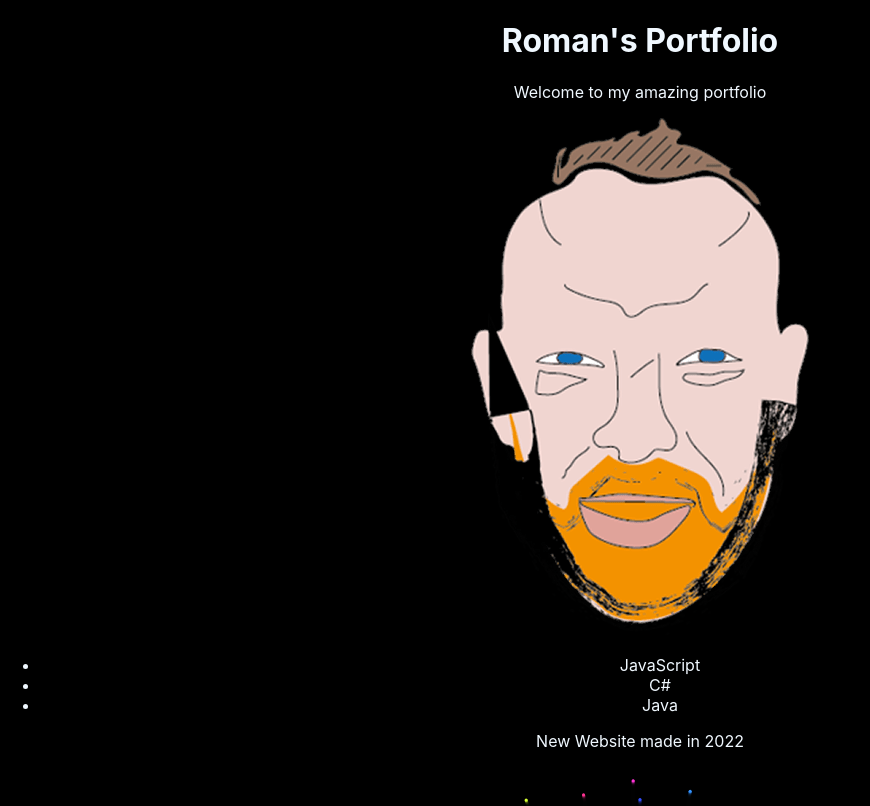
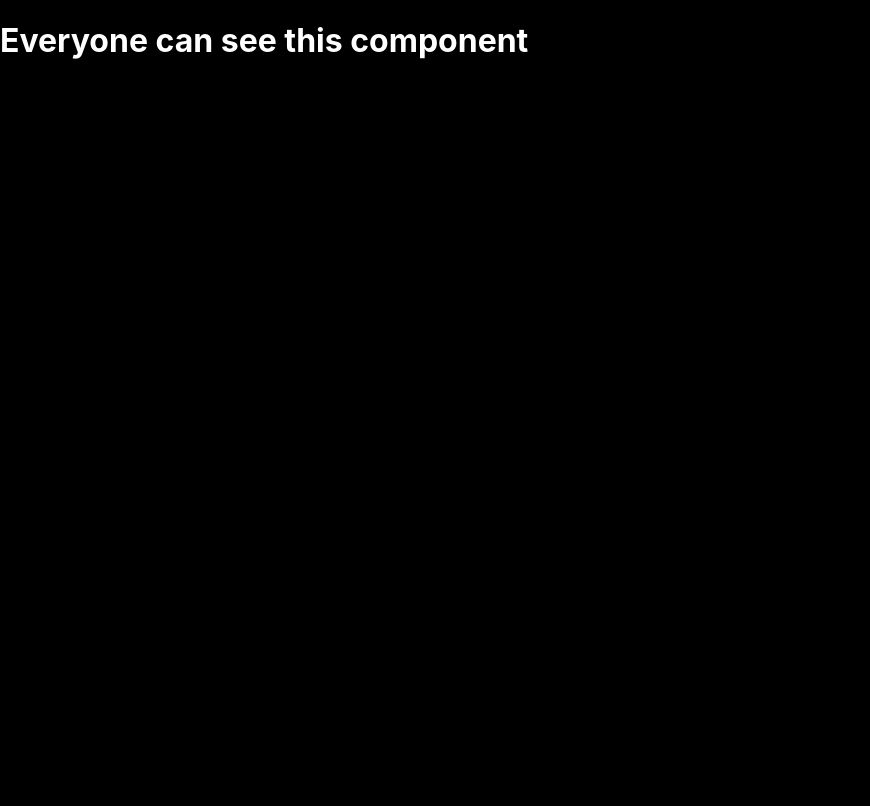
Before and after one commit to RomanLearnsHowToCode/LinkedIn_ReactJs_EssentialTraining, a React (Create React App) app in the folder my-app/: page / in a window 1280 px wide. Shown: the top 806 px of the page, without its empty margins (0-870 px from the left). Built offline with nearby package versions, Linux system fonts and the light colour scheme.

Commit message:
Chapter 04 conditionally based rendering

```diff
--- a/my-app/src/App.css
+++ b/my-app/src/App.css
@@ -1,3 +1,8 @@
+* {
+  color: white;
+}
+
+
 .App {
   text-align: center;
 }
--- a/my-app/src/App.js
+++ b/my-app/src/App.js
@@ -1,51 +1,21 @@
 import './App.css';
 import './animation';
-import image from './RPortrait.png';
 
-function Header(props){
-  return(
-    <header>
-      <h1>{props.name}'s Portfolio</h1>
-    </header>
-  )
+function SecretComponent(){
+  return <h1>Super secret infromation for authorized users only</h1>;
 }
 
-function Main(props){
-  return(
-  <section>
-    <p>Welcome to my {props.adjective} portfolio</p>
-    <img src={image} alt="portfolio pic"/>
-    <ul>
-      {props.programmingLanguages.map((programmingLanguage) => (
-      <li key={programmingLanguage.id}>{programmingLanguage.title}</li>))}
-    </ul>
-  </section>
-  )
+function RegularComponent(){
+  return <h1>Everyone can see this component</h1>;
 }
 
-function Footer(props){
-  return(
-    <p>New Website made in {props.year}</p>
-  )
-}
-
-const programmingLanguages = [
-"JavaScript",
-"C#",
-"Java"
-];
-
-const programmingLanguagesObject = programmingLanguages.map((programmingLanguage, i) => ({ id: i, title: programmingLanguage}));
-
-// function create JSX component
-function App() {
-  return (
-    <div className="App">
-      <Header name="Roman"/>
-      <Main adjective="amazing" programmingLanguages={programmingLanguagesObject}/>
-      <Footer year={new Date().getFullYear()}/>
-    </div>
-  );
+// conditionally based component rendering
+function App(props) {
+  if(props.authorized){
+    return <SecretComponent />
+  } else {
+    return <RegularComponent />
+  }
 }
 
 export default App;
--- a/my-app/src/index.js
+++ b/my-app/src/index.js
@@ -4,10 +4,8 @@ import './index.css';
 import App from './App.js';
 import Anim from './animation.js';
 
+// Conditionally based rendering
 ReactDOM.render(
-  <React.Fragment>
-    <App/>
-    <Anim/>
-  </React.Fragment>,
+  <App authorized={false}/>,
   document.getElementById("root")
-);
+  );
```
